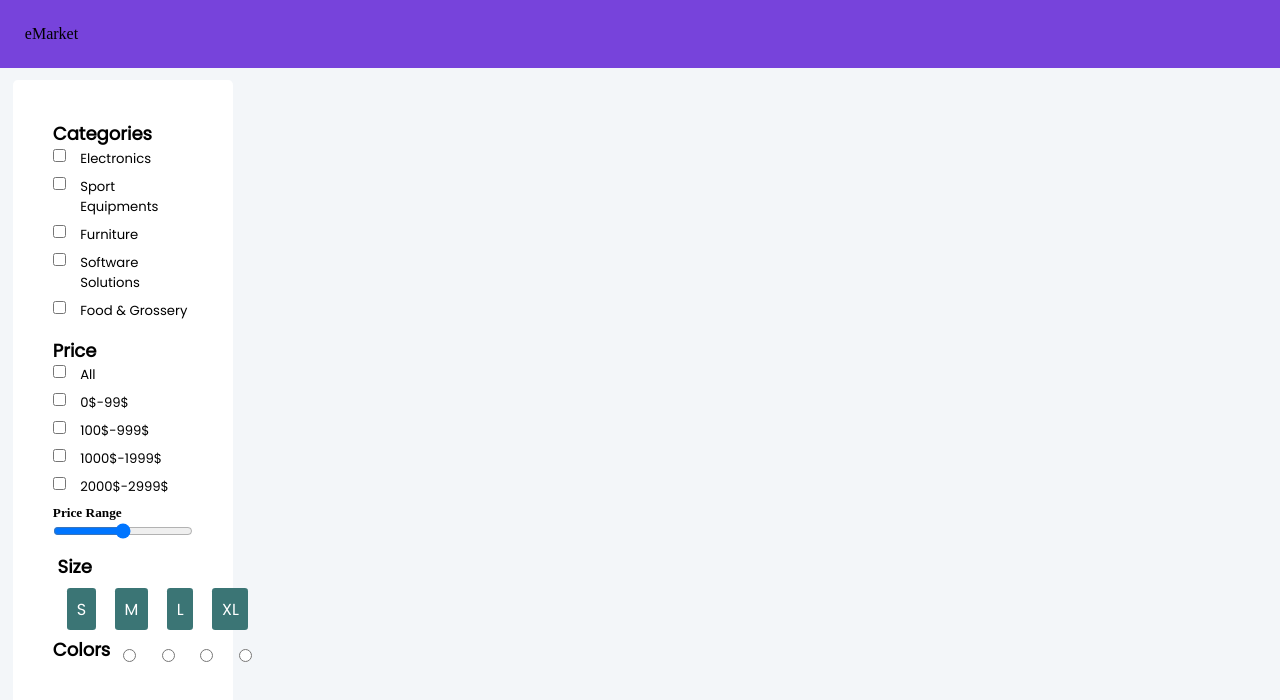
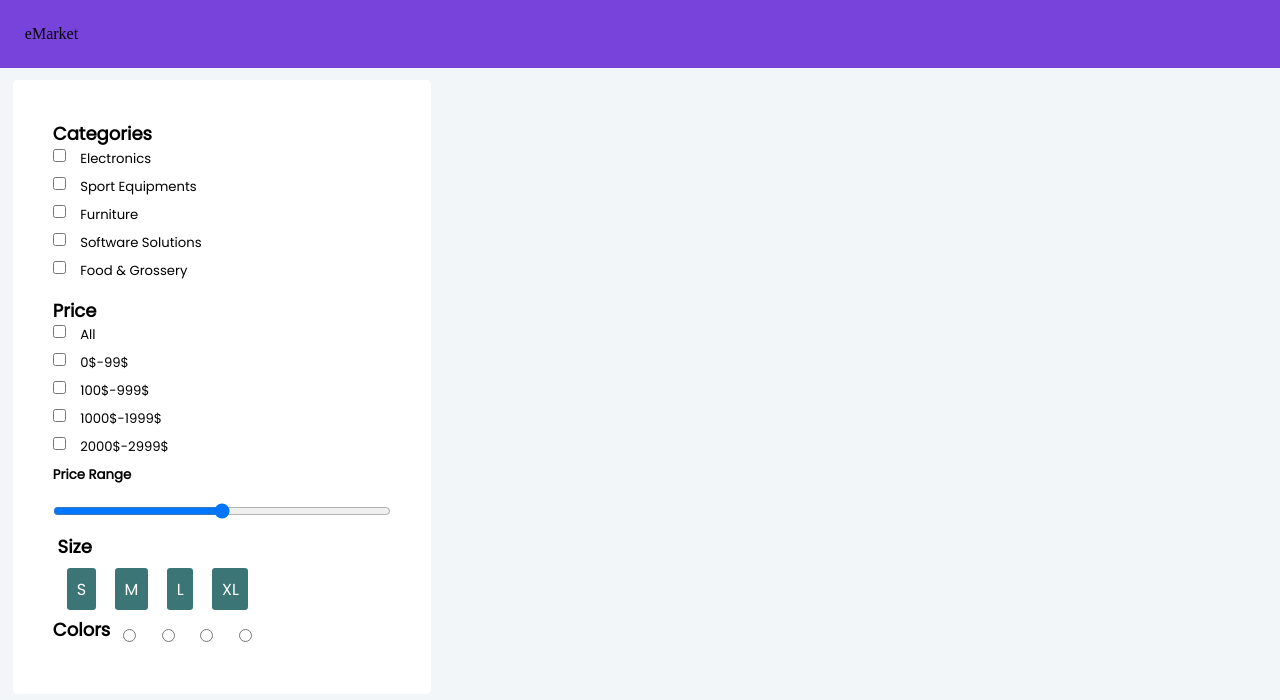
Before and after one commit to mikaer86/eCommerceReactApp, a React (Create React App) app: page / in a window 1280 px wide. Shown: the top 700 px of the page. Built offline with nearby package versions, Linux system fonts and the light colour scheme.

Commit message:
resetBtn.js

```diff
--- a/src/styles/categories.css
+++ b/src/styles/categories.css
@@ -36,6 +36,17 @@
 
 }
 
+.wrapper  h5 {
+
+
+    display:  block;
+    padding-bottom: 1rem;
+    font-family:"Poppins", sans-serif;
+
+
+
+}
+
 .sizeBtnSection span {
 
 
--- a/src/styles/maincontent.css
+++ b/src/styles/maincontent.css
@@ -1,6 +1,6 @@
 .main {
 
-    width: 66%;
+    width: 100%;
     padding: 0.6rem;
     border-radius: 0.3rem;
 
--- a/src/styles/sidebar.css
+++ b/src/styles/sidebar.css
@@ -2,11 +2,8 @@
 .Sidebar-Container {
   display: flex;
   flex-direction: column;
-  width: 33.22%;
-  width: 220px;
+  max-width: 33.33%;
   padding: 2.2rem;
-
   border-radius: 0.3rem;
   background-color: var(--contentContainerColor);
-
 }
```
Also changed, not shown: src/components/resetBtn.js (added, +12 -0 lines).
